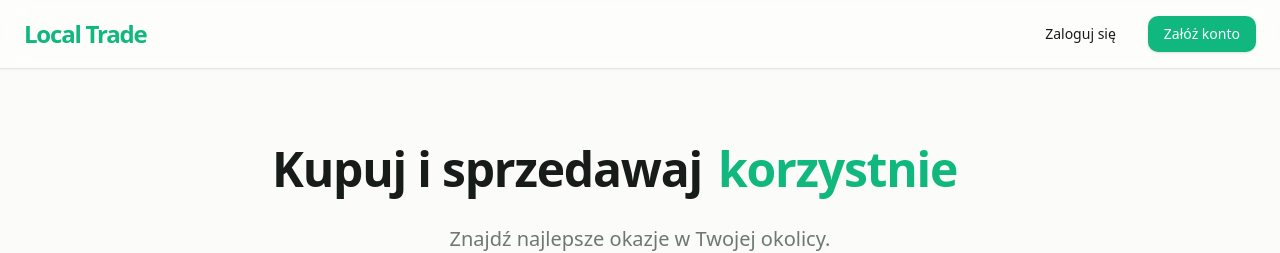
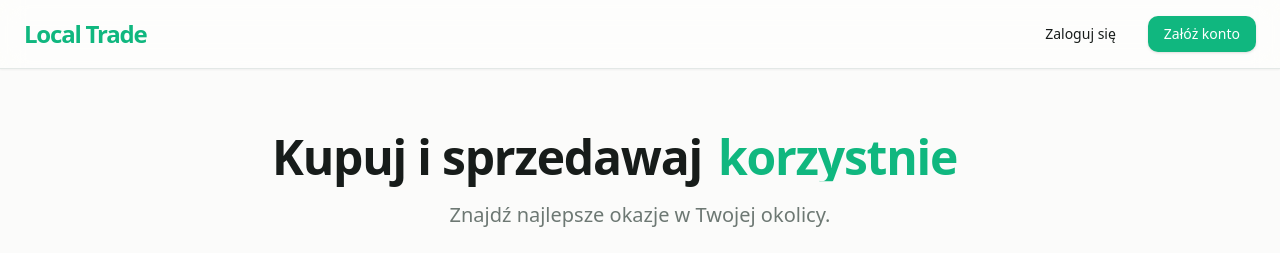
Before and after one commit to WieczorekAdrian/local-trade-frontend, a React (Vite) app: page / in a window 1280 px wide. Shown: the top 253 px of the page. Built offline with nearby package versions, Linux system fonts and the light colour scheme; no server answers.

Commit message:
feat: rotatingtext pixel adjustment

```diff
--- a/src/components/common/RotatingText.tsx
+++ b/src/components/common/RotatingText.tsx
@@ -14,15 +14,18 @@ export const RotatingText = () => {
   }, []);
 
   return (
-    <span className="inline-flex items-center h-[1.5em] relative overflow-hidden w-[290px] justify-start text-left ml-1 md:ml-0 align-bottom">
-      <AnimatePresence>
+    <span className="translate-y-[0.2px] inline-flex items-baseline h-[1em] relative overflow-hidden w-[290px] text-left ml-1 md:ml-0 align-baseline">
+      <AnimatePresence mode="wait">
         <motion.span
           key={words[index]}
           initial={{ y: "100%", opacity: 0 }}
           animate={{ y: "0%", opacity: 1 }}
           exit={{ y: "-100%", opacity: 0 }}
           transition={{ duration: 0.4, ease: "easeInOut" }}
-          className="absolute left-0 text-primary font-bold whitespace-nowrap"
+          /* KLUCZ: Usunęliśmy absolute, daliśmy relative i inline-block.
+           Dzięki temu słowo 'bezpiecznie' raportuje swoją wysokość do h1!
+        */
+          className="relative inline-block text-primary font-bold whitespace-nowrap"
         >
           {words[index]}
         </motion.span>
```
